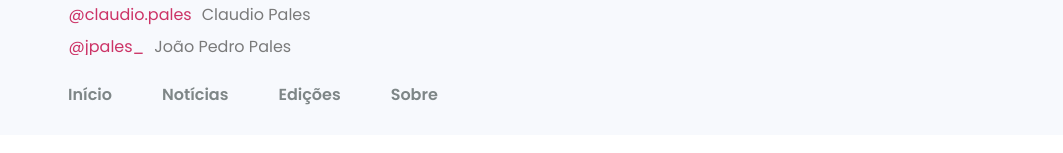
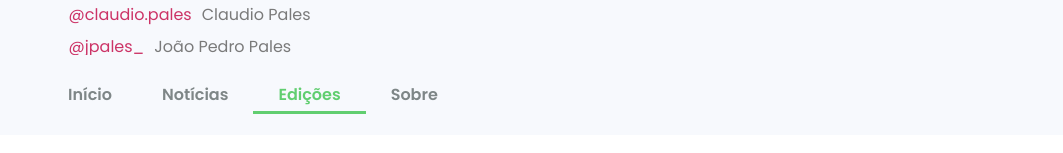
Before and after one commit to HericVirgilio/jornal-interprofissional-front-end, a Next.js app: page /edicoes in a window 1280 px wide. Shown: the part 593-746 px from the top of the page, without its empty margins (85-1148 px from the left). Built offline with nearby package versions, Linux system fonts and the light colour scheme.

Commit message:
Inserção de efeito hover no link do menu que fica sempre ativo de acordo com a página está sendo acessada

```diff
--- a/src/menu/index.tsx
+++ b/src/menu/index.tsx
@@ -1,20 +1,46 @@
-import Link from 'next/link'
-import './style.css'
+"use client"
+
+import Link from 'next/link';
+import { useEffect, useState } from 'react';
+import './style.css';
 
 export default function Menu() {
+    // Inicializar o estado para determinar se está no lado do cliente
+    const [isClient, setIsClient] = useState(false);
+
+    useEffect(() => {
+        // Definir o estado como verdadeiro após a montagem do componente
+        setIsClient(true);
+    }, []); // O array vazio garante que isso só aconteça uma vez, sem dependências
+
     return (
         <div className='menu'>
             <ul className='menu_lista'>
-
-                <li><Link href='/' className='link_menu'>Início</Link></li>
-
-                <li><Link href='noticias' className='link_menu'>Notícias</Link></li>
-
-                <li><Link href='edicoes' className='link_menu'>Edições</Link></li>
-
-                <li><Link href='sobre' className='link_menu'>Sobre</Link></li>
+                {/* Verificar se a rota atual é '/' e adicionar a classe 'active' se verdadeiro */}
+                <li>
+                    <Link href='/' className={`link_menu ${isClient && window.location.pathname === '/' ? 'active' : ''}`}>
+                        Início
+                    </Link>
+                </li>
+                {/* Verificar se a rota atual é '/noticias' e adicionar a classe 'active' se verdadeiro */}
+                <li>
+                    <Link href='/noticias' className={`link_menu ${isClient && window.location.pathname === '/noticias' ? 'active' : ''}`}>
+                        Notícias
+                    </Link>
+                </li>
+                {/* Verificar se a rota atual é '/edicoes' e adicionar a classe 'active' se verdadeiro */}
+                <li>
+                    <Link href='/edicoes'className={`link_menu ${isClient && window.location.pathname === '/edicoes' ? 'active' : ''}`}>
+                        Edições
+                    </Link>
+                </li>
+                {/* Verificar se a rota atual é '/sobre' e adicionar a classe 'active' se verdadeiro */}
+                <li>
+                    <Link href='/sobre' className={`link_menu ${isClient && window.location.pathname === '/sobre' ? 'active' : ''}`}>
+                        Sobre
+                    </Link>
+                </li>
             </ul>
         </div>
     )
-
 }
--- a/src/menu/style.css
+++ b/src/menu/style.css
@@ -1,16 +1,18 @@
-.menu_lista{
+.menu_lista {
     display: flex;
     list-style: none;
 }
 
-.link_menu{
+.link_menu {
     font-weight: 600;
     color: #7e8687;
     padding: 13px 25px 5px 25px;
     text-decoration: none;
 }
 
-.link_menu:hover{
+/* Aplicar estilo tanto no hover quanto quando a classe 'active' está presente */
+.link_menu:hover,
+.link_menu.active {
     color: #61ce70;
     border-bottom: 3px solid;
     transition: 0.1s;
```
